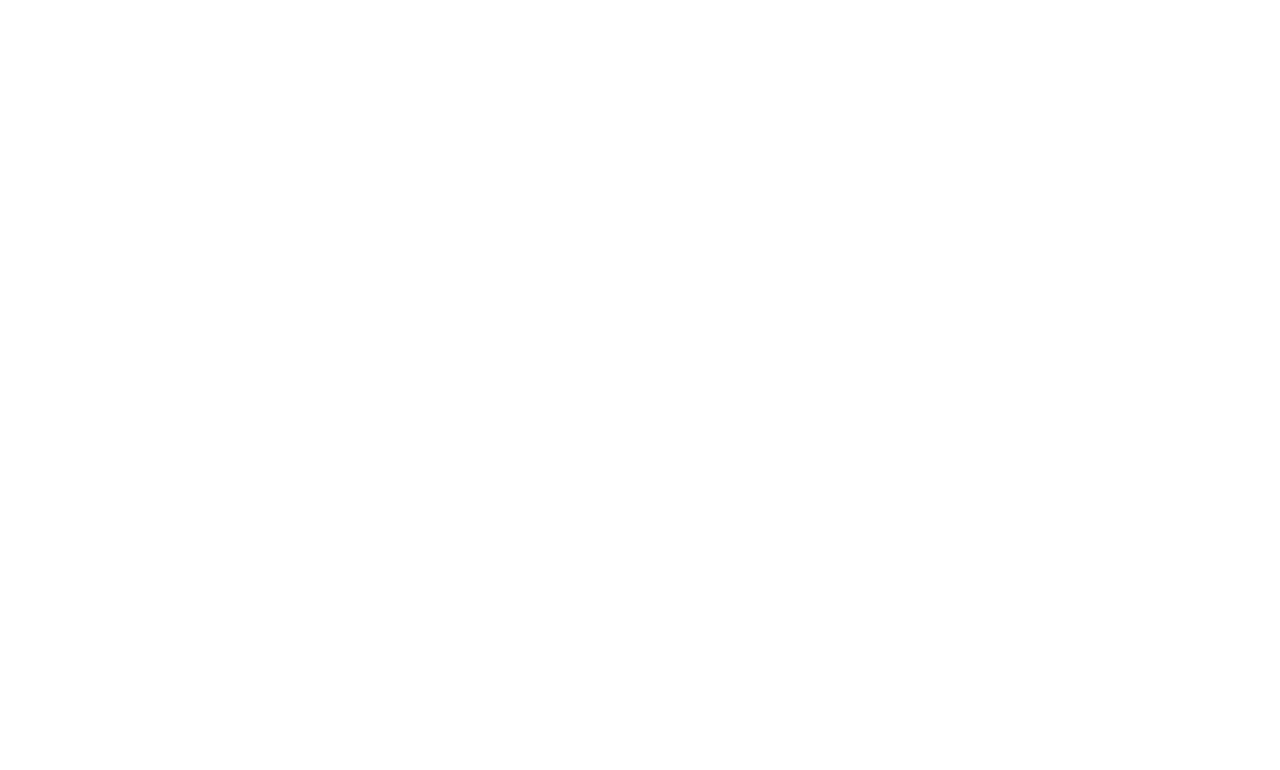
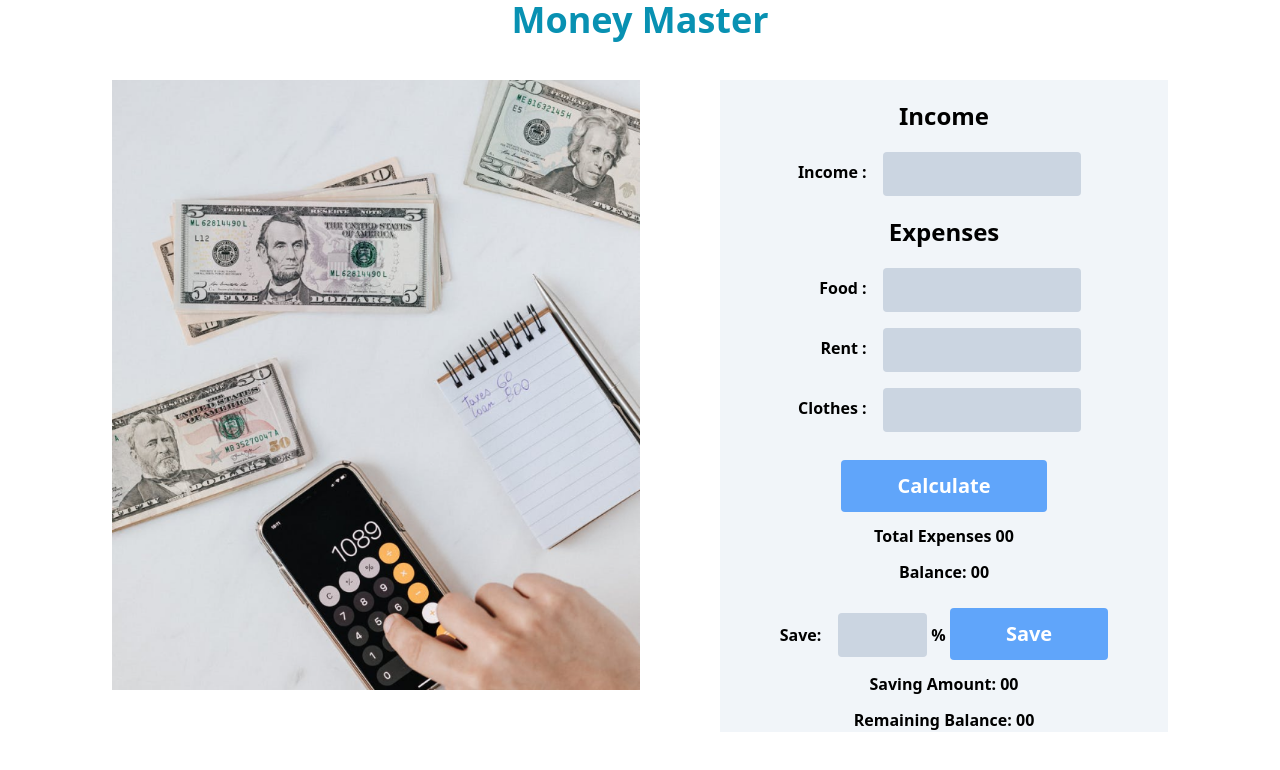
Before and after one commit to StrikerAbir/Money-Master, a plain HTML site: page index.html in a window 1280 px wide. Drawn offline with nearby package versions, Linux system fonts and the light colour scheme.

Commit message:
html part complete

```diff
--- a/index.html
+++ b/index.html
@@ -4,9 +4,55 @@
     <meta charset="UTF-8">
     <meta http-equiv="X-UA-Compatible" content="IE=edge">
     <meta name="viewport" content="width=device-width, initial-scale=1.0">
-    <title>Document</title>
+    <title>Money Master</title>
+    <script src="https://cdn.tailwindcss.com"></script>
 </head>
 <body>
-    <h1></h1>
+    <header class="container mx-auto mb-10">
+        <h1 class="text-4xl font-bold text-center text-cyan-600">Money Master</h1>
+    </header>
+    <main class="container mx-auto">
+        <section class="px-28">
+            <div class="grid grid-cols-2">
+                <div class="">
+                    <img class="w-full" src="pic.png" alt="">
+                </div>
+                <div class="pl-20">
+                    <div class="bg-slate-100 h-full">
+                        <h2 class="text-2xl font-bold py-5 text-center">Income</h2>
+                        <div class="grid grid-cols-3 gap-1">
+                            <p class="font-semibold text-right pt-2">Income : </p>
+                            <input class="focus:outline-none h-11 bg-slate-300 rounded pl-6 col-span-2 w-2/3 ml-3" type="number">
+                        </div>
+                        <h2 class="text-2xl font-bold py-5 text-center">Expenses</h2>
+                        <div class="grid grid-cols-3 gap-1 pb-4">
+                            <p class="font-semibold text-right pt-2">Food : </p>
+                            <input class="focus:outline-none h-11 bg-slate-300 rounded pl-6 col-span-2 w-2/3 ml-3" type="number">
+                        </div>
+                        <div class="grid grid-cols-3 gap-1 pb-4">
+                            <p class="font-semibold text-right pt-2">Rent : </p>
+                            <input class="focus:outline-none h-11 bg-slate-300 rounded pl-6 col-span-2 w-2/3 ml-3" type="number">
+                        </div>
+                        <div class="grid grid-cols-3 gap-1 pb-4">
+                            <p class="font-semibold text-right pt-2">Clothes : </p>
+                            <input class="focus:outline-none h-11 bg-slate-300 rounded pl-6 col-span-2 w-2/3 ml-3" type="number">
+                        </div>
+                        <div class="flex flex-col items-center">
+                            <button class="px-14 py-3 bg-blue-400 rounded text-xl font-bold text-white mt-3">Calculate</button>
+                            <h2 class="font-semibold py-3">Total Expenses <span>00</span></h2>
+                            <h2 class="font-semibold pb-3 mb-3">Balance: <span>00</span></h2>
+                        </div>
+
+
+                        <div class="text-center">
+                            <p class="font-semibold">Save: <input class="focus:outline-none h-11 bg-slate-300 rounded pl-6 w-1/5 ml-3" type="number"> % <button class="px-14 py-3 bg-blue-400 rounded text-xl font-bold text-white">Save</button></p>
+                            <h2 class="font-semibold py-3">Saving Amount: <span>00</span></h2>
+                            <h2 class="font-semibold ">Remaining Balance: <span>00</span></h2>
+                        </div>
+                    </div>
+                </div>
+            </div>
+        </section>
+    </main>
 </body>
 </html>
--- /dev/null
+++ b/tailwind.config.js
@@ -0,0 +1,7 @@
+module.exports = {
+    content: ["./src/**/*.{html,js}"],
+    theme: {
+      extend: {},
+    },
+    plugins: [],
+}
```
Also changed, not shown: pic.png (added).
